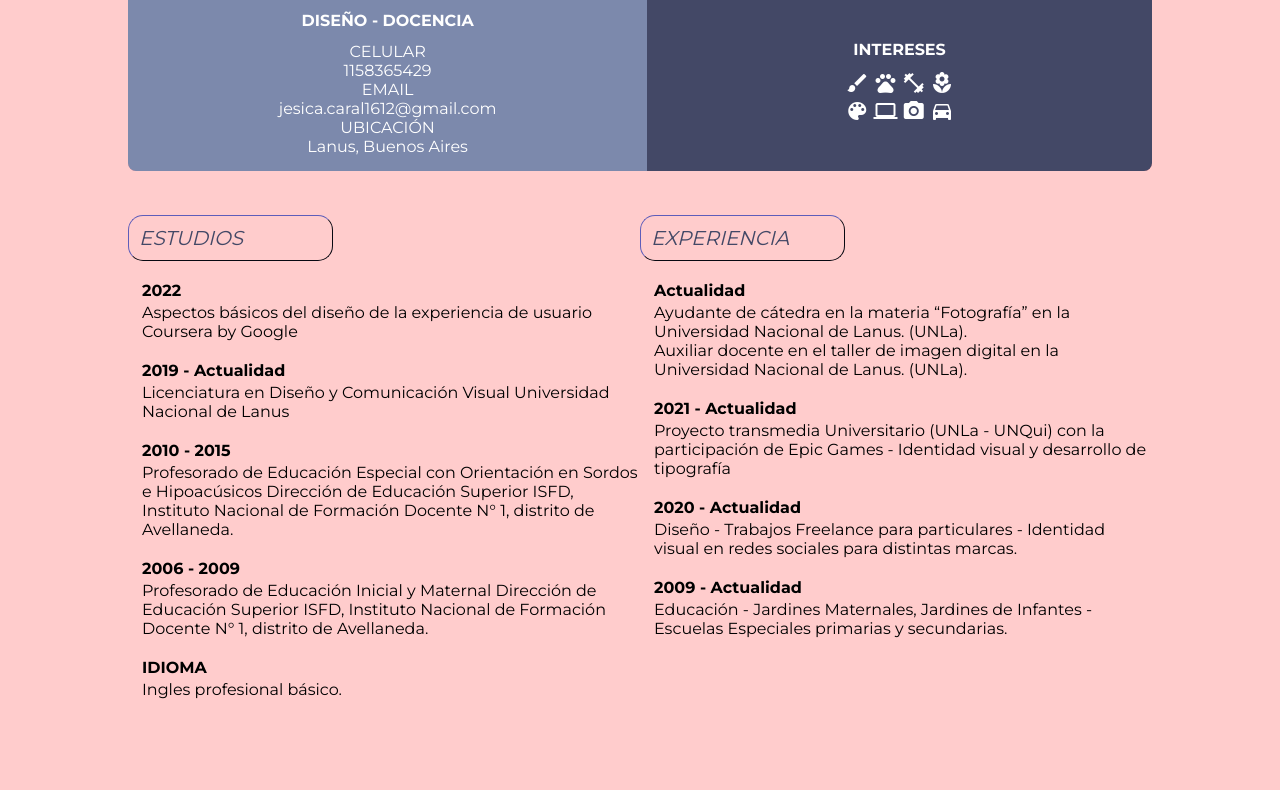
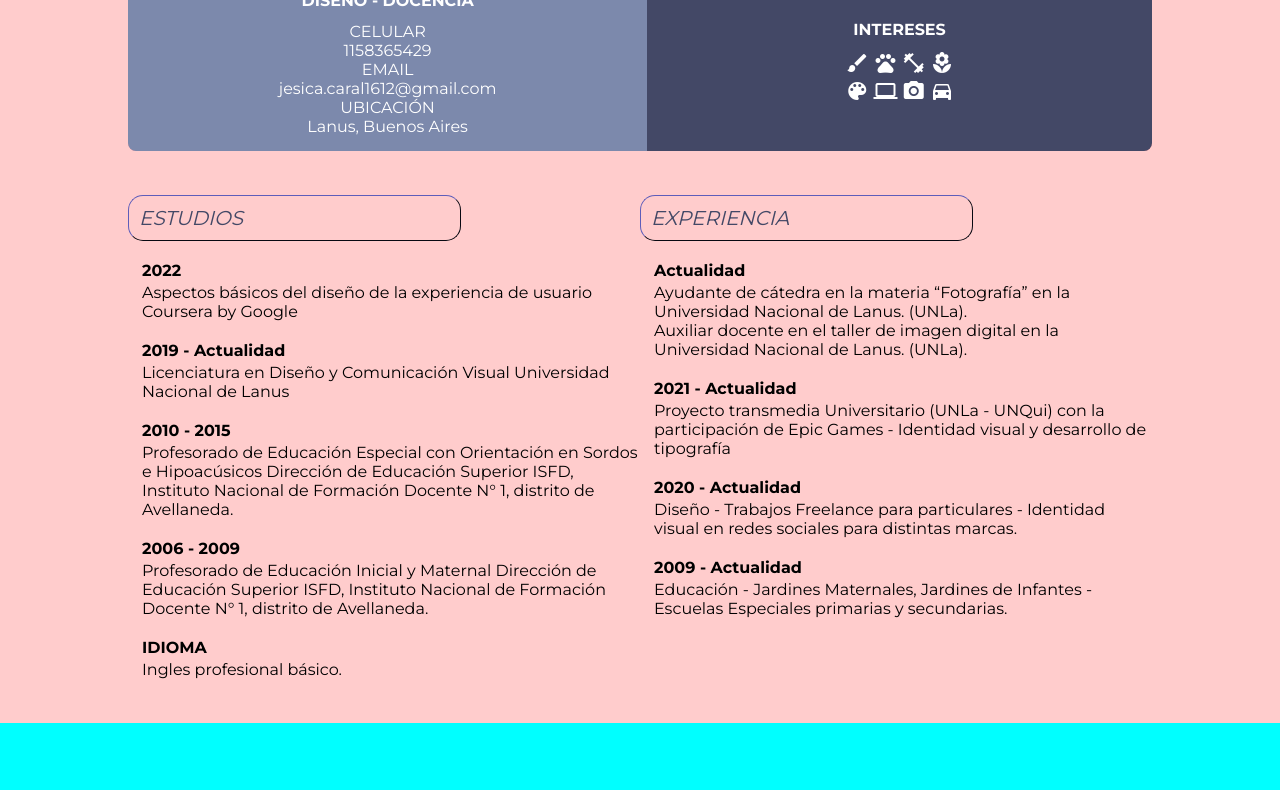
Before and after one commit to jesicacaral/CV, a plain HTML site: page index.html in a window 1280 px wide. Shown: the part 415-1205 px from the top of the page. Before the commit the page ends 1166 px from the top, so only its background shows below. Drawn offline with Linux system fonts and the light colour scheme.

Commit message:
arreglos varios

```diff
--- a/estilos.css
+++ b/estilos.css
@@ -7,18 +7,30 @@ html ul {
 p {
     margin: 0;
 }
-h4 {
+h1,h2,h3,h4,h5,h6 {
+    margin: unset;
+    box-sizing: border-box;
+}
+li h4 {
     margin: 20px 0 3px 0
 }
 body {
     background-color: #FFCCCC;
     font-family: 'Montserrat', sans-serif;
+    margin: 0;
 }
-
 div {
     box-sizing: border-box;
 }
-
+header,footer {
+    background-color: aqua;
+}
+header {
+    height: 50px;
+}
+footer{
+    height: 75px;
+}
 .espacio-abajo {
     margin-bottom: 44px;
 }
@@ -83,7 +95,7 @@ div {
     border: 1px outset #333366;
     border-radius: 15px;
     padding: 10px;
-    width: 40%;
+    max-width: 65%;
     text-align: left;
 }
 .ancho-articulo {
@@ -100,7 +112,7 @@ div {
     margin-left: 10%;
     margin-right: 10%;
 }
-@media (max-width: 1023px) {
+@media (max-width: 600px) {
     .flex-container {
         flex-direction: column;
     }
@@ -109,7 +121,7 @@ div {
     }
     .subtitulos-bordes {
         text-align: center;
-        width: 100%;
+        max-width: 100%;
     }
     .fondo-celeste {
         width: unset;
@@ -120,19 +132,21 @@ div {
         border-bottom-left-radius: 8px;
     }
     .fondo-perfil {
-        margin-left: 0px;
+        display:none;
     }
     .estilo-imagen {
         margin-bottom: 12px;
     }
-    .contenido-articulo{
+    .contenido-articulo {
         padding-left: 0px;
     }
     header h1 {
         text-align: center;
     }
-
     .foto-centrar {
         align-items: center;
     }
+    .espacio-abajo{
+        margin-bottom: 16px;
+    }
 }
--- a/index.html
+++ b/index.html
@@ -11,14 +11,13 @@
     <meta name="viewport" content="user-scalable=no, width=device-width, initial-scale=1">
 </head>
 
-<body class="contenedor-principal">
-<header>
+<body>
+    <header class="espacio-abajo-medio">
         <h1>CV Jesica Caral</h1>
     </header>
-<main>
+    <main  class="contenedor-principal">
         <!--Foto y perfil-->
-    <section class="flex-container espacio-abajo foto-centrar">
-        <img class="estilo-imagen" src="img/fotocv.jpg" width="196px" height="218px" alt="foto_Jes" />
+        <section class="flex-container espacio-abajo foto-centrar"> <img class="estilo-imagen" src="img/fotocv.jpg" width="196px" height="218px" alt="foto_Jes" />
             <article class="fondo-perfil">
                 <h3>PERFIL</h3>
                 <p class="espacio-abajo-medio"> Soy docente de nivel inicial y maternal y docente de educación
@@ -41,7 +40,7 @@
                     <li>Lanus, Buenos Aires</li>
                 </ul>
                 <div class="flex-container-column fondo-azul">
-                <div class="subtitulo-cuadro espacio-abajo-medio">INTERESES</div>
+                    <h4 class="subtitulo-cuadro espacio-abajo-medio">INTERESES</h4>
                     <div> <i class="material-icons">brush</i> <i class="material-icons">pets</i> <i
                                 class="material-icons">fitness_center</i> <i class="material-icons">local_florist</i> </div>
                     <div> <i class="material-icons">color_lens</i> <i class="material-icons">computer</i> <i
@@ -52,7 +51,7 @@
         <!--Estudios y Experiencias-->
         <section class="flex-container">
             <article class="ancho-articulo espacio-abajo">
-            <div class="subtitulos-bordes subtitulo">ESTUDIOS</div>
+                <h4 class="subtitulos-bordes subtitulo">ESTUDIOS</h4>
                 <ul class="contenido-articulo">
                     <li>
                         <h4>2022</h4>
@@ -83,7 +82,7 @@
                 </ul>
             </article>
             <article class="ancho-articulo espacio-abajo">
-            <div class="subtitulos-bordes subtitulo">EXPERIENCIA</div>
+                <h4 class="subtitulos-bordes subtitulo">EXPERIENCIA</h4>
                 <ul class="contenido-articulo">
                     <li>
                         <h4>Actualidad</h4>
@@ -110,5 +109,8 @@
             </article>
         </section>
     </main>
+    <footer>
+
+    </footer>
 </body>
 </html>
```
Lines whose indentation alone changed are shown as unchanged.
